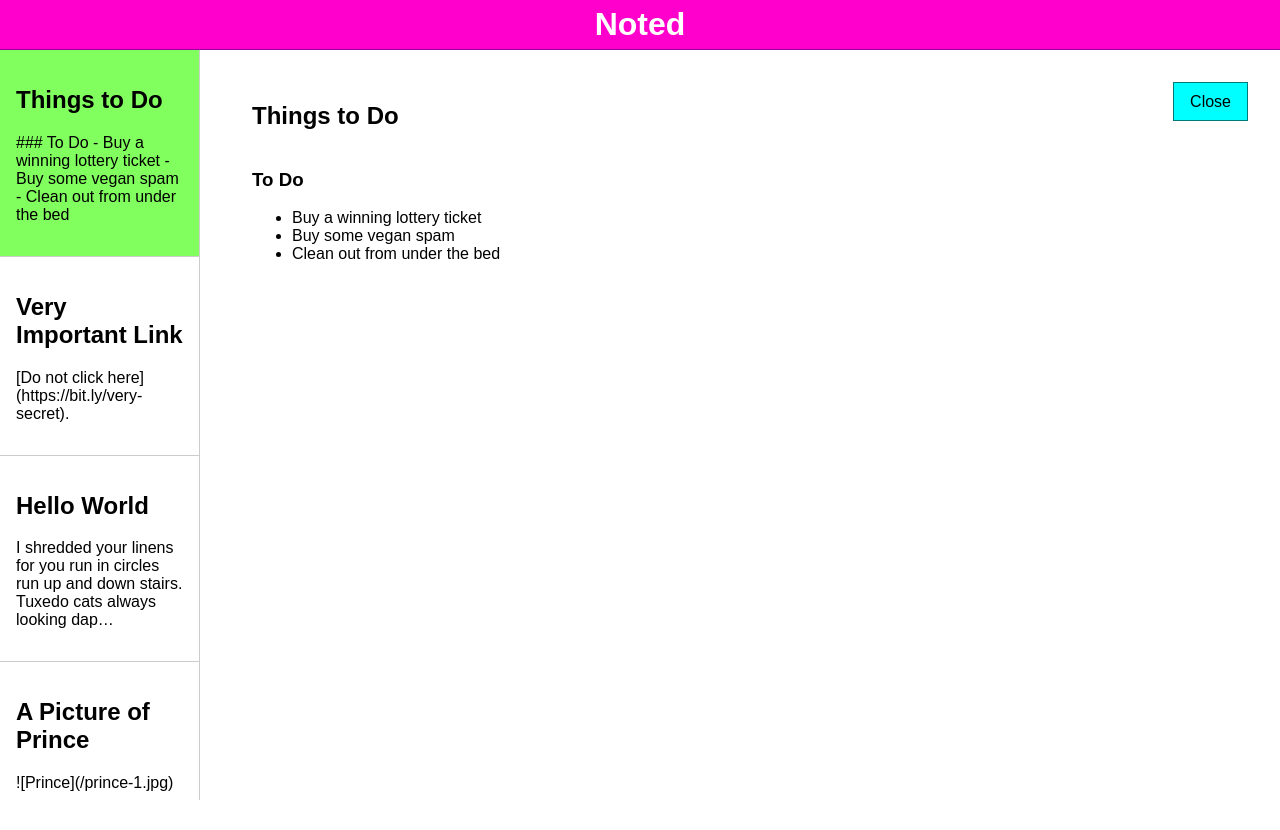
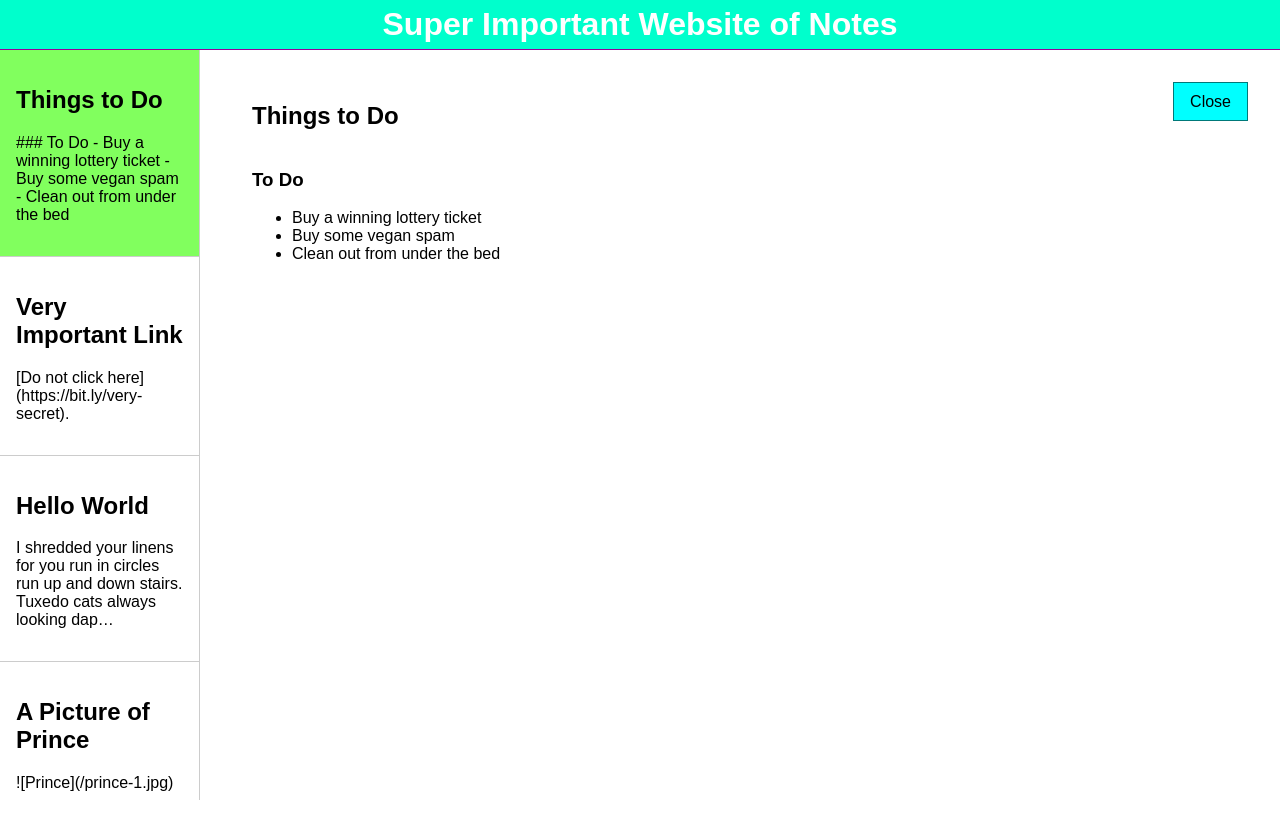
Before and after one commit to stevekinney/noted-base, a React app: page /notes/1 in a window 1280 px wide. Built offline with nearby package versions, Linux system fonts and the light colour scheme.

Commit message:
Very important branding update

```diff
--- a/src/components/Application.js
+++ b/src/components/Application.js
@@ -11,7 +11,7 @@ import Styles from '../styles.css';
 const Application = () => (
   <div className={Styles.container}>
     <header className={Styles.header}>
-      <h1 className={Styles.header__title}>Noted</h1>
+      <h1 className={Styles.header__title}>Super Important Website of Notes</h1>
     </header>
     <NoteListContainer />
     <Switch>
--- a/src/styles.css
+++ b/src/styles.css
@@ -62,7 +62,7 @@ a:active {
 .header {
   display: flex;
   color: #FFF;
-  background-color: rgb(255, 0, 204);
+  background-color: rgb(0, 255, 204);
   border-bottom: 1px solid rgb(150, 0, 154);
   grid-column-start: 1;
   grid-column-end:   3;
```
